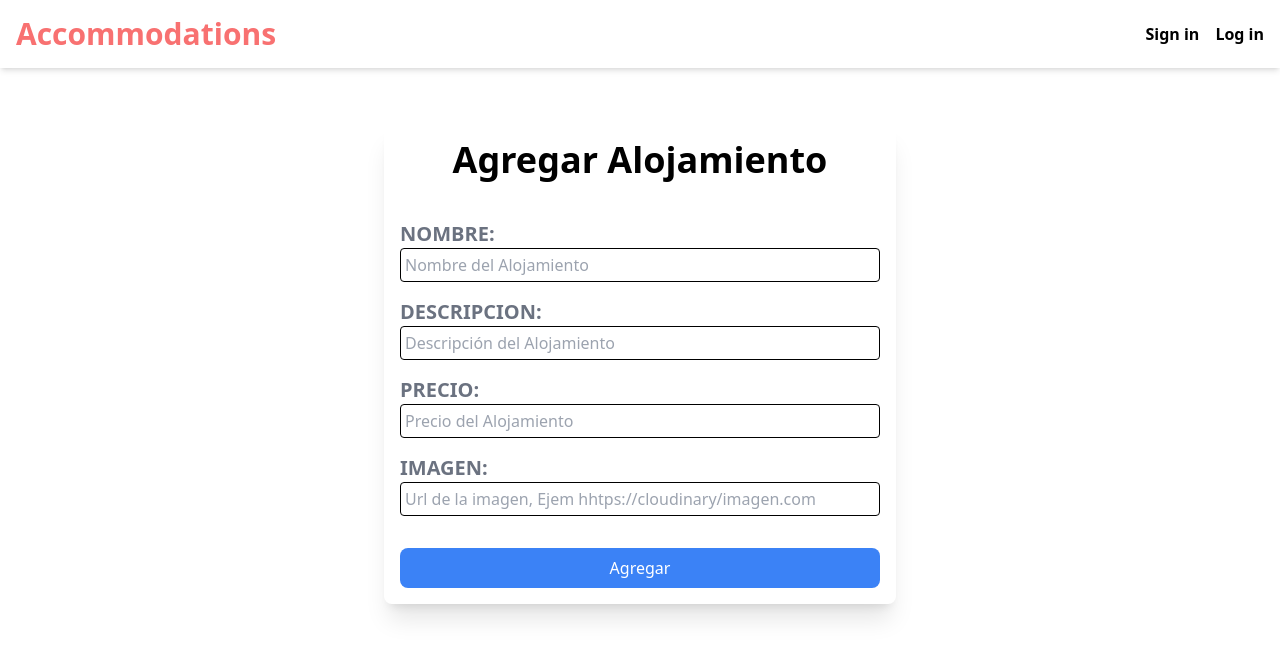
After one commit to Chriss-267/Accommodations-php, a PHP site: page /Accommodations-php/addAccommodation.php in a window 1280 px wide. The commit adds this page. Shown: the top 658 px of the page. Run offline with PHP 8.4, Linux system fonts and the light colour scheme; some libraries are stand-ins or nearby versions.

Commit message:
accommodations updated

```diff
--- /dev/null
+++ b/Accommodations-php/addAccommodation.php
@@ -0,0 +1,47 @@
+<?php
+require_once 'class/Accommodations.php';
+
+if ($_SERVER['REQUEST_METHOD'] === 'POST') {
+    $name = $_POST['name'];
+    $description = $_POST['description'];
+    $price = $_POST['price'];
+    $image = $_POST['image'];
+
+
+    $result = Accommodations::addAccommodation($name, $description, $price, $image);
+    echo $result;
+}
+?>
+
+<!DOCTYPE html>
+<html lang="es">
+<head>
+    <meta charset="UTF-8">
+    <title>Agregar Alojamiento</title>
+</head>
+<body>
+    <?php
+        require_once "./asset/nav.php";
+
+    ?>
+<div class="md:flex md:gap-4 md:justify-center md:items-center w-[80vw] md:mt-10 mx-auto">
+<div class="shadow-xl p-4 rounded-lg mt-4 md:w-[40vw] w-full">
+    <h1 class="text-center font-bold text-4xl mb-10">Agregar Alojamiento</h1>
+    <form method="POST" action="">
+        <label  class="text-xl block font-bold uppercase text-gray-500" for="name">Nombre:</label>
+        <input class="border border-black w-full p-1 rounded mb-4" placeholder = "Nombre del Alojamiento" type="text" id="name" name="name" required>
+
+        <label  class="text-xl block font-bold uppercase text-gray-500" for="description">Descripcion:</label>
+        <input class="border border-black w-full p-1 rounded mb-4" placeholder = "Descripción del Alojamiento" type="text" id="description" name="description" required>
+
+        <label  class="text-xl block font-bold uppercase text-gray-500" for="price">Precio:</label>
+        <input class="border border-black w-full p-1 rounded mb-4" placeholder = "Precio del Alojamiento" type="number" id="price" name="price" required>
+
+        <label  class="text-xl block font-bold uppercase text-gray-500" for="price">Imagen:</label>
+        <input class="border border-black w-full p-1 rounded mb-4" placeholder = "Url de la imagen, Ejem hhtps://cloudinary/imagen.com" type="text" id="image" name="image" required>
+        <button class="bg-blue-500 text-white p-2 rounded-lg mt-4 cursor-pointer hover:bg-blue-600 w-full" type="submit">Agregar</button>
+    </form>
+</div>
+</div>
+</body>
+</html>
--- a/Accommodations-php/asset/nav.php
+++ b/Accommodations-php/asset/nav.php
@@ -1,3 +1,5 @@
+
+
 <!DOCTYPE html>
 <html lang="en">
 <head>
@@ -8,10 +10,19 @@
 </head>
 <body>
     <nav class="flex justify-between items-center p-4 shadow-md">
-        <a href="listAccommodation.php" class="text-red-400 font-bold text-3xl">Accommodations</a>
+        <a href="userAccount.php" class="text-red-400 font-bold text-3xl">Accommodations</a>
         <div class="flex gap-4">
-            <a href="register.php" class="font-bold">Sign in</a>
-            <a href="login.php" class="font-bold">Log in</a>
+
+            <?php
+                if (isset($_SESSION['username'])){
+                    echo "Bienvenido " . htmlspecialchars($_SESSION['username']);
+                } else{
+                    echo '<a href="register.php" class="font-bold">Sign in</a>';
+                    echo '<a href="login.php" class="font-bold">Log in</a>';
+                }
+            ?>
+
+
         </div>
 
     </nav>
--- a/Accommodations-php/class/Accommodations.php
+++ b/Accommodations-php/class/Accommodations.php
@@ -4,9 +4,8 @@ require_once "Conection.php";
 
 class Accommodations {
 
-
-public static function getAccommodations()
-{
+    // Método existente para obtener alojamientos
+    public static function getAccommodations() {
         $pdo = Conection::connect();
 
         $query = $pdo->query("SELECT * FROM Accommodations");
@@ -17,4 +16,30 @@ public static function getAccommodations()
         return $array;
     }
 
+    // Método nuevo para agregar alojamientos (solo administrador)
+    public static function addAccommodation($name, $description, $price, $image) {
+        session_start();
+
+        // Verificar si el usuario tiene rol de administrador
+        if (!isset($_SESSION['rol']) || $_SESSION['rol'] !== 'administrador') {
+            echo "Acceso denegado: Solo los administradores pueden agregar alojamientos.";
+            exit();
         }
+
+        $pdo = Conection::connect();
+
+        $query = $pdo->prepare("INSERT INTO Accommodations (name, description, price, image_url) VALUES (:name, :description, :price, :image)");
+        $query->bindParam(':name', $name);
+        $query->bindParam(':description', $description);
+        $query->bindParam(':price', $price);
+        $query->bindParam(':image', $image);
+
+        if ($query->execute()) {
+            header("location: userAccount.php");
+            return "Alojamiento agregado con éxito.";
+
+        } else {
+            return "Error al agregar el alojamiento.";
+        }
+    }
+}
--- a/Accommodations-php/class/Conection.php
+++ b/Accommodations-php/class/Conection.php
@@ -6,7 +6,7 @@ class Conection {
 
     public static function connect(){
         try{
-            $dsn = 'mysql:host=localhost;dbname=alojamientos;charset=utf8';
+            $dsn = 'mysql:host=localhost;dbname=accommodations;charset=utf8';
             $user = 'root';
             $pdo = new PDO($dsn, $user, "");
             return $pdo;
--- a/Accommodations-php/login.php
+++ b/Accommodations-php/login.php
@@ -27,7 +27,7 @@
                 <input class="border border-black w-full p-1 rounded mb-4" placeholder="Email" type="text" name="email" id="email">
 
                 <label class="text-xl block font-bold uppercase text-gray-500" for="password">Contraseña</label>
-                <input class="border border-black w-full p-1 rounded" placeholder="Password" type="text" name="password" id="password">
+                <input class="border border-black w-full p-1 rounded" placeholder="Password" type="password" name="password" id="password">
 
                 <input type="submit" value="Iniciar Sesion" class="bg-blue-500 text-white p-2 rounded-lg mt-4 cursor-pointer hover:bg-blue-600 w-full">
             </form>
--- a/Accommodations-php/register.php
+++ b/Accommodations-php/register.php
@@ -34,9 +34,9 @@ if ($_SERVER['REQUEST_METHOD'] == 'POST') {
                 <input class="border border-black w-full p-1 rounded mb-4" placeholder="Email" type="text" name="email" id="email">
 
                 <label class="text-xl block font-bold uppercase text-gray-500" for="password">Contraseña</label>
-                <input class="border border-black w-full p-1 rounded" placeholder="Password" type="text" name="password" id="password">
+                <input class="border border-black w-full p-1 rounded" placeholder="Password" type="password" name="password" id="password">
 
-                <input type="submit" value="Iniciar Sesion" class="bg-blue-500 text-white p-2 rounded-lg mt-4 cursor-pointer hover:bg-blue-600 w-full">
+                <input type="submit" value="Registrarse" class="bg-blue-500 text-white p-2 rounded-lg mt-4 cursor-pointer hover:bg-blue-600 w-full">
             </form>
         </div>
 
```
Also changed, not shown: Accommodations-php/backup/VistaUser.sql (deleted, +0 -21 lines), Accommodations-php/backup/accommodations.sql (added, +113 -0 lines), Accommodations-php/backup/backupbd.sql (deleted, +0 -81 lines), Accommodations-php/class/Authentication.php (+3 -14 lines), Accommodations-php/listAccommodations.php (deleted, +0 -42 lines), Accommodations-php/userAccount.php (+18 -1 lines). Lines whose indentation alone changed are shown as unchanged.
